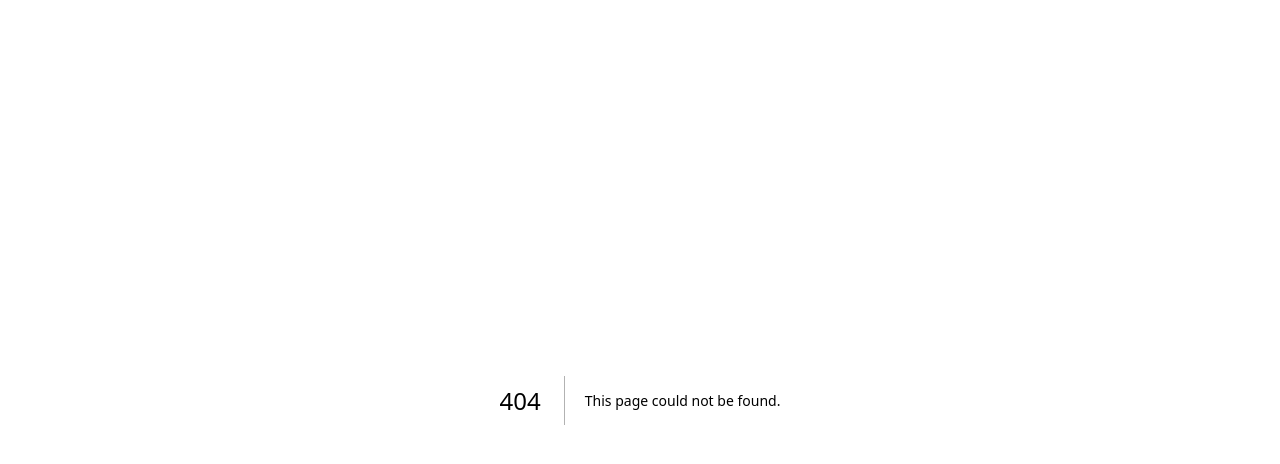
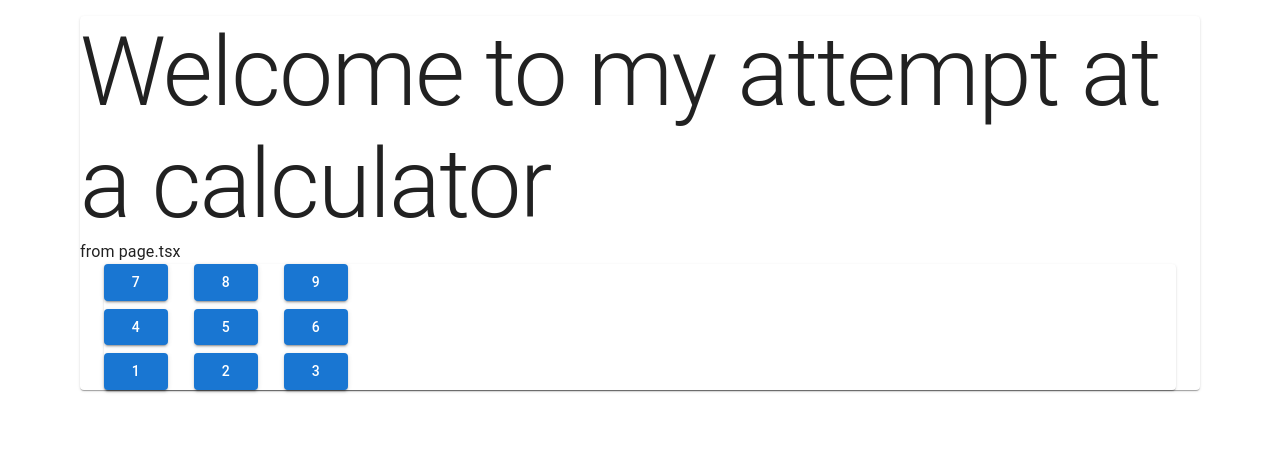
Before and after one commit to lorenzosama/calculator, a Next.js app: page /calculator in a window 1280 px wide. Before the commit this address had no page. Shown: the top 464 px of the page. Built offline with nearby package versions, Linux system fonts and the light colour scheme.

Commit message:
Basic number pad layout done. Well, the numbers. Time to add the other buttons

```diff
--- /dev/null
+++ b/src/app/calculator/components/CalcFrame.tsx
@@ -0,0 +1,50 @@
+import { Container, Paper } from "@mui/material";
+import Grid from '@mui/material/Grid2'
+import NumButton from "./NumButton";
+
+
+export default function CalcFrame() {
+    return (
+        <Container>
+            <Paper elevation={1}>
+
+                <Grid container direction={"column"} spacing={1}>
+                    <Grid container direction={"row"} size={12} spacing={1}>
+                        <Grid size={1}>
+                            <NumButton display={7} />
+                        </Grid>
+                        <Grid size={1}>
+                            <NumButton display={8} />
+                        </Grid>
+                        <Grid size={1}>
+                            <NumButton display={9} />
+                        </Grid>
+                    </Grid>
+                    <Grid container direction={"row"} size={12}>
+                        <Grid size={1}>
+                            <NumButton display={4} />
+                        </Grid>
+                        <Grid size={1}>
+                            <NumButton display={5} />
+                        </Grid>
+                        <Grid size={1}>
+                            <NumButton display={6} />
+                        </Grid>
+                    </Grid>
+                    <Grid container direction={"row"} size={12}>
+                        <Grid size={1}>
+                            <NumButton display={1} />
+                        </Grid>
+                        <Grid size={1}>
+                            <NumButton display={2} />
+                        </Grid>
+                        <Grid size={1}>
+                            <NumButton display={3} />
+                        </Grid>
+                    </Grid>
+                </Grid>
+            </Paper >
+        </Container>
+    );
+
+}
--- /dev/null
+++ b/src/app/calculator/components/NumButton.tsx
@@ -0,0 +1,16 @@
+import { Button } from "@mui/material";
+
+interface numButtonProps {
+    display: number
+
+}
+
+//TODO? Can I combine the diffrent buttons together into one component easily?
+
+export default function NumButton(props: numButtonProps) {
+    return (
+        <Button variant="contained" >
+            {props.display}
+        </Button >
+    );
+};
--- /dev/null
+++ b/src/app/calculator/layout.tsx
@@ -0,0 +1,29 @@
+import type { Metadata } from "next";
+import { Box, Container, createTheme, CssBaseline, Grid2, Paper, ThemeProvider, Typography } from "@mui/material";
+
+import React from "react";
+import CalcFrame from "./components/CalcFrame";
+
+
+
+export const metadata: Metadata = {
+    title: "Lorenzo React+MaterialUI calculator",
+    description: "First practice run",
+};
+
+export default function CalculatorLayout({ children }: Readonly<{ children: React.ReactNode; }>) {
+    return (
+        <Container>
+            <CssBaseline />
+
+            <Paper sx={{ m: 2 }}>
+                <Typography variant="h1">Welcome to my attempt at a calculator</Typography>
+                <div> {children}</div>
+
+                <CalcFrame />
+            </Paper>
+
+
+        </Container>
+    );
+}
--- /dev/null
+++ b/src/app/calculator/page.tsx
@@ -0,0 +1,11 @@
+import { Paper } from "@mui/material";
+
+
+export default function CalcPage() {
+    return (
+
+
+        <div>from page.tsx</div>
+
+    );
+}
--- a/src/app/default/layout.tsx
+++ b/src/app/default/layout.tsx
@@ -1,6 +1,5 @@
 import type { Metadata } from "next";
 import localFont from "next/font/local";
-import '@/app/globals.css';
 
 const geistSans = localFont({
   src: "./../fonts/GeistVF.woff",
--- a/src/app/layout.tsx
+++ b/src/app/layout.tsx
@@ -1,17 +1,5 @@
 import type { Metadata } from "next";
-import localFont from "next/font/local";
-import "./globals.css";
 
-const geistSans = localFont({
-  src: "./fonts/GeistVF.woff",
-  variable: "--font-geist-sans",
-  weight: "100 900",
-});
-const geistMono = localFont({
-  src: "./fonts/GeistMonoVF.woff",
-  variable: "--font-geist-mono",
-  weight: "100 900",
-});
 
 export const metadata: Metadata = {
   title: "Create Next App",
@@ -25,9 +13,7 @@ export default function RootLayout({
 }>) {
   return (
     <html lang="en">
-      <body
-        className={`${geistSans.variable} ${geistMono.variable} antialiased`}
-      >
+      <body>
         {children}
       </body>
     </html>
--- a/src/app/page.tsx
+++ b/src/app/page.tsx
@@ -2,100 +2,6 @@ import Image from "next/image";
 
 export default function Home() {
   return (
-    <div className="grid grid-rows-[20px_1fr_20px] items-center justify-items-center min-h-screen p-8 pb-20 gap-16 sm:p-20 font-[family-name:var(--font-geist-sans)]">
-      <main className="flex flex-col gap-8 row-start-2 items-center sm:items-start">
-        <Image
-          className="dark:invert"
-          src="https://nextjs.org/icons/next.svg"
-          alt="Next.js logo"
-          width={180}
-          height={38}
-          priority
-        />
-        <ol className="list-inside list-decimal text-sm text-center sm:text-left font-[family-name:var(--font-geist-mono)]">
-          <li className="mb-2">
-            Get started by editing{" "}
-            <code className="bg-black/[.05] dark:bg-white/[.06] px-1 py-0.5 rounded font-semibold">
-              src/app/page.tsx
-            </code>
-            .
-          </li>
-          <li>Save and see your changes instantly.</li>
-        </ol>
-
-        <div className="flex gap-4 items-center flex-col sm:flex-row">
-          <a
-            className="rounded-full border border-solid border-transparent transition-colors flex items-center justify-center bg-foreground text-background gap-2 hover:bg-[#383838] dark:hover:bg-[#ccc] text-sm sm:text-base h-10 sm:h-12 px-4 sm:px-5"
-            href="https://vercel.com/new?utm_source=create-next-app&utm_medium=appdir-template-tw&utm_campaign=create-next-app"
-            target="_blank"
-            rel="noopener noreferrer"
-          >
-            <Image
-              className="dark:invert"
-              src="https://nextjs.org/icons/vercel.svg"
-              alt="Vercel logomark"
-              width={20}
-              height={20}
-            />
-            Deploy now
-          </a>
-          <a
-            className="rounded-full border border-solid border-black/[.08] dark:border-white/[.145] transition-colors flex items-center justify-center hover:bg-[#f2f2f2] dark:hover:bg-[#1a1a1a] hover:border-transparent text-sm sm:text-base h-10 sm:h-12 px-4 sm:px-5 sm:min-w-44"
-            href="https://nextjs.org/docs?utm_source=create-next-app&utm_medium=appdir-template-tw&utm_campaign=create-next-app"
-            target="_blank"
-            rel="noopener noreferrer"
-          >
-            Read our docs
-          </a>
-        </div>
-      </main>
-      <footer className="row-start-3 flex gap-6 flex-wrap items-center justify-center">
-        <a
-          className="flex items-center gap-2 hover:underline hover:underline-offset-4"
-          href="https://nextjs.org/learn?utm_source=create-next-app&utm_medium=appdir-template-tw&utm_campaign=create-next-app"
-          target="_blank"
-          rel="noopener noreferrer"
-        >
-          <Image
-            aria-hidden
-            src="https://nextjs.org/icons/file.svg"
-            alt="File icon"
-            width={16}
-            height={16}
-          />
-          Learn
-        </a>
-        <a
-          className="flex items-center gap-2 hover:underline hover:underline-offset-4"
-          href="https://vercel.com/templates?framework=next.js&utm_source=create-next-app&utm_medium=appdir-template-tw&utm_campaign=create-next-app"
-          target="_blank"
-          rel="noopener noreferrer"
-        >
-          <Image
-            aria-hidden
-            src="https://nextjs.org/icons/window.svg"
-            alt="Window icon"
-            width={16}
-            height={16}
-          />
-          Examples
-        </a>
-        <a
-          className="flex items-center gap-2 hover:underline hover:underline-offset-4"
-          href="https://nextjs.org?utm_source=create-next-app&utm_medium=appdir-template-tw&utm_campaign=create-next-app"
-          target="_blank"
-          rel="noopener noreferrer"
-        >
-          <Image
-            aria-hidden
-            src="https://nextjs.org/icons/globe.svg"
-            alt="Globe icon"
-            width={16}
-            height={16}
-          />
-          Go to nextjs.org →
-        </a>
-      </footer>
-    </div>
+    <div>Test</div>
   );
 }
--- /dev/null
+++ b/src/theme/defaultTheme.ts
@@ -0,0 +1,13 @@
+import { ThemeOptions } from '@mui/material/styles';
+
+export const themeOptions: ThemeOptions = {
+    palette: {
+        mode: 'light',
+        primary: {
+            main: '#3f51b5',
+        },
+        secondary: {
+            main: '#f50057',
+        },
+    },
+};
```
Also changed, not shown: src/app/calculator/components/MathButton.tsx (added, +16 -0 lines).
